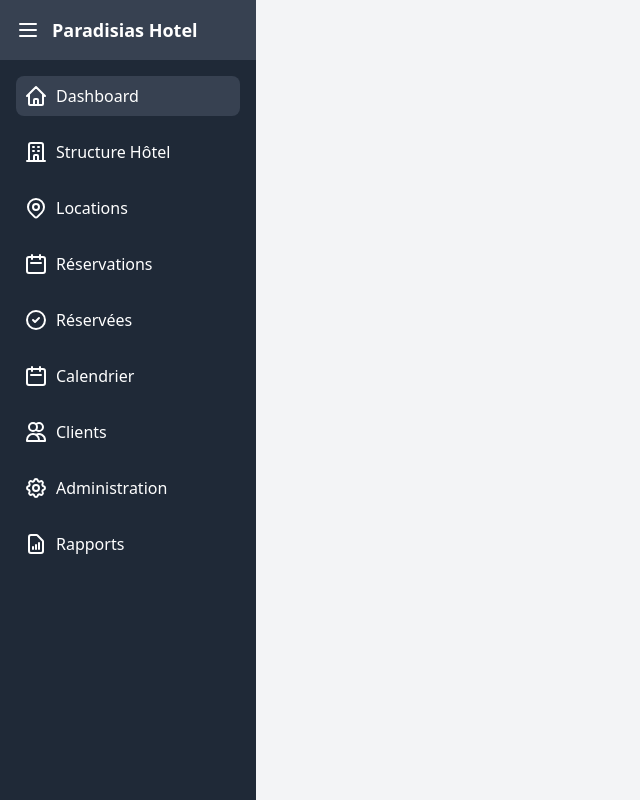
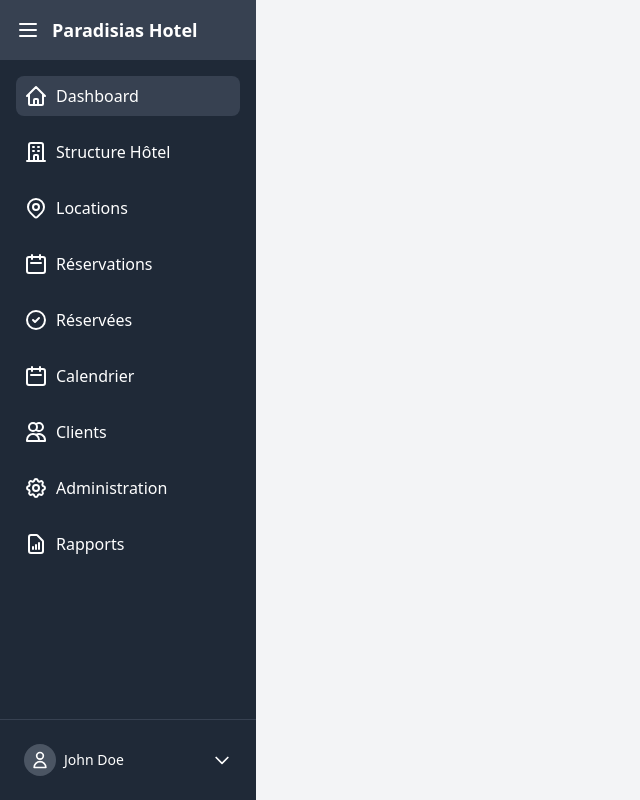
Before and after one commit to lesage20/paradisias-nuxt, a Nuxt app: page / in a window 1280 px wide. Shown: the whole page, without its empty margins (0-640 px from the left). Built offline with nearby package versions, Linux system fonts and the light colour scheme.

Commit message:
squelette de base

```diff
--- a/layouts/default.vue
+++ b/layouts/default.vue
@@ -2,11 +2,11 @@
   <div class="flex h-screen">
     <!-- Barre latérale -->
     <div :class="[
-      'bg-gray-800 text-white transition-all duration-300',
+      'bg-gray-800 text-white transition-all duration-300 flex flex-col',
       isOpen ? 'w-64' : 'w-16'
     ]">
       <!-- Bouton burger -->
-      <div class="flex  items-center p-4 hover:bg-gray-700">
+      <div class="flex items-center p-4 hover:bg-gray-700">
         <button @click="toggleSidebar" class="flex justify-center">
           <svg xmlns="http://www.w3.org/2000/svg" class="h-6 w-6" fill="none" viewBox="0 0 24 24" stroke="currentColor">
             <path stroke-linecap="round" stroke-linejoin="round" stroke-width="2" d="M4 6h16M4 12h16M4 18h16" />
@@ -15,7 +15,7 @@
         <span :class="['ml-3 font-semibold text-lg', !isOpen ? 'hidden' : '']">Paradisias Hotel</span>
       </div>
       <!-- Contenu de la barre latérale -->
-      <div class="p-4">
+      <div class="flex-1 p-4 overflow-y-auto">
         <nav>
           <ul class="space-y-4">
             <!-- Dashboard -->
@@ -139,6 +139,33 @@
           </ul>
         </nav>
       </div>
+      <!-- Menu utilisateur fixé en bas -->
+      <div class="border-t border-gray-700">
+        <div class="p-4">
+          <div class="relative">
+            <button @click="toggleUserMenu" class="w-full flex items-center justify-between hover:bg-gray-700 p-2 rounded-lg">
+              <div class="flex items-center">
+                <div class="w-8 h-8 rounded-full bg-gray-600 flex items-center justify-center">
+                  <svg xmlns="http://www.w3.org/2000/svg" class="h-5 w-5" fill="none" viewBox="0 0 24 24" stroke="currentColor">
+                    <path stroke-linecap="round" stroke-linejoin="round" stroke-width="2" d="M16 7a4 4 0 11-8 0 4 4 0 018 0zM12 14a7 7 0 00-7 7h14a7 7 0 00-7-7z" />
+                  </svg>
+                </div>
+                <span :class="['ml-2 text-sm', !isOpen ? 'hidden' : '']">John Doe</span>
+              </div>
+              <svg :class="['h-5 w-5 transform transition-transform', !isOpen ? 'hidden' : '', isUserMenuOpen ? 'rotate-180' : '']" xmlns="http://www.w3.org/2000/svg" fill="none" viewBox="0 0 24 24" stroke="currentColor">
+                <path stroke-linecap="round" stroke-linejoin="round" stroke-width="2" d="M19 9l-7 7-7-7" />
+              </svg>
+            </button>
+            <!-- Dropdown menu -->
+            <div v-if="isUserMenuOpen && isOpen" class="absolute bottom-full left-0 w-full mb-2 bg-gray-800 rounded-lg shadow-lg border border-gray-700">
+              <div class="py-1">
+                <a href="#" class="block px-4 py-2 text-sm hover:bg-gray-700">Profil</a>
+                <a href="#" class="block px-4 py-2 text-sm hover:bg-gray-700 text-red-400 hover:text-red-300">Déconnexion</a>
+              </div>
+            </div>
+          </div>
+        </div>
+      </div>
     </div>
     <!-- Contenu principal -->
     <div class="flex-1 overflow-auto bg-gray-100">
@@ -152,9 +179,17 @@
 <script setup>
 import { ref } from 'vue'
 const isOpen = ref(true)
+const isUserMenuOpen = ref(false)
 
 const toggleSidebar = () => {
   isOpen.value = !isOpen.value
+  if (!isOpen.value) {
+    isUserMenuOpen.value = false
+  }
+}
+
+const toggleUserMenu = () => {
+  isUserMenuOpen.value = !isUserMenuOpen.value
 }
 </script>
 
```
